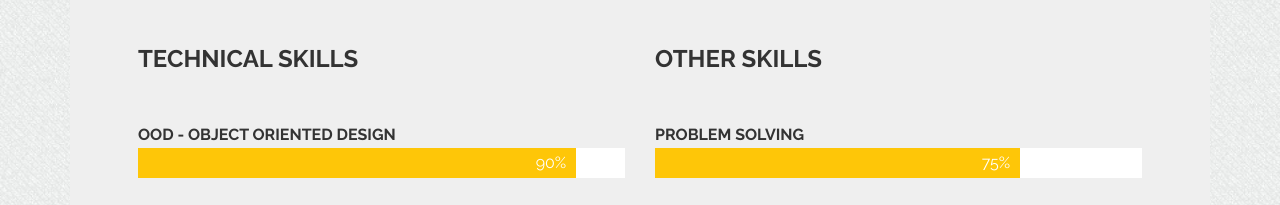
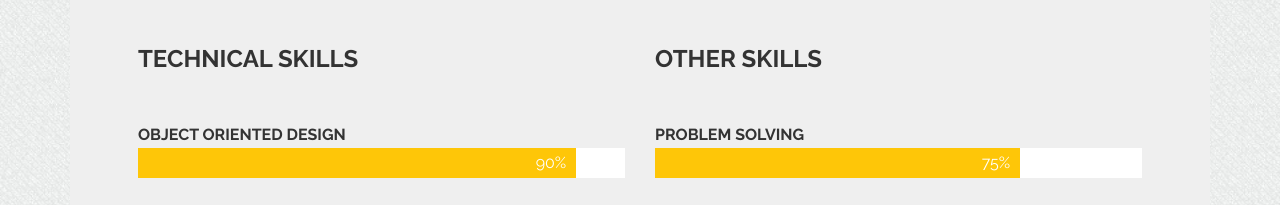
Before and after one commit to nctruong/portfolio, a plain HTML site: page index.html in a window 1280 px wide. Shown: the part 1378-1583 px from the top of the page. Drawn offline with Linux system fonts and the light colour scheme; some packages are replaced by stand-ins of ours.

Commit message:
adjust OOD

```diff
--- a/index.html
+++ b/index.html
@@ -152,7 +152,7 @@
                             <div class="skill_item_inner">
 
                                 <div class="single_skill">
-                                    <h4>OOD - Object Oriented Design</h4>
+                                    <h4>Object Oriented Design</h4>
                                     <div class="progress">
                                         <div class="progress-bar" role="progressbar" aria-valuenow="90" aria-valuemin="0" aria-valuemax="100">
                                             <div class="progress_parcent"><span class="counter">90</span>%</div>
```
